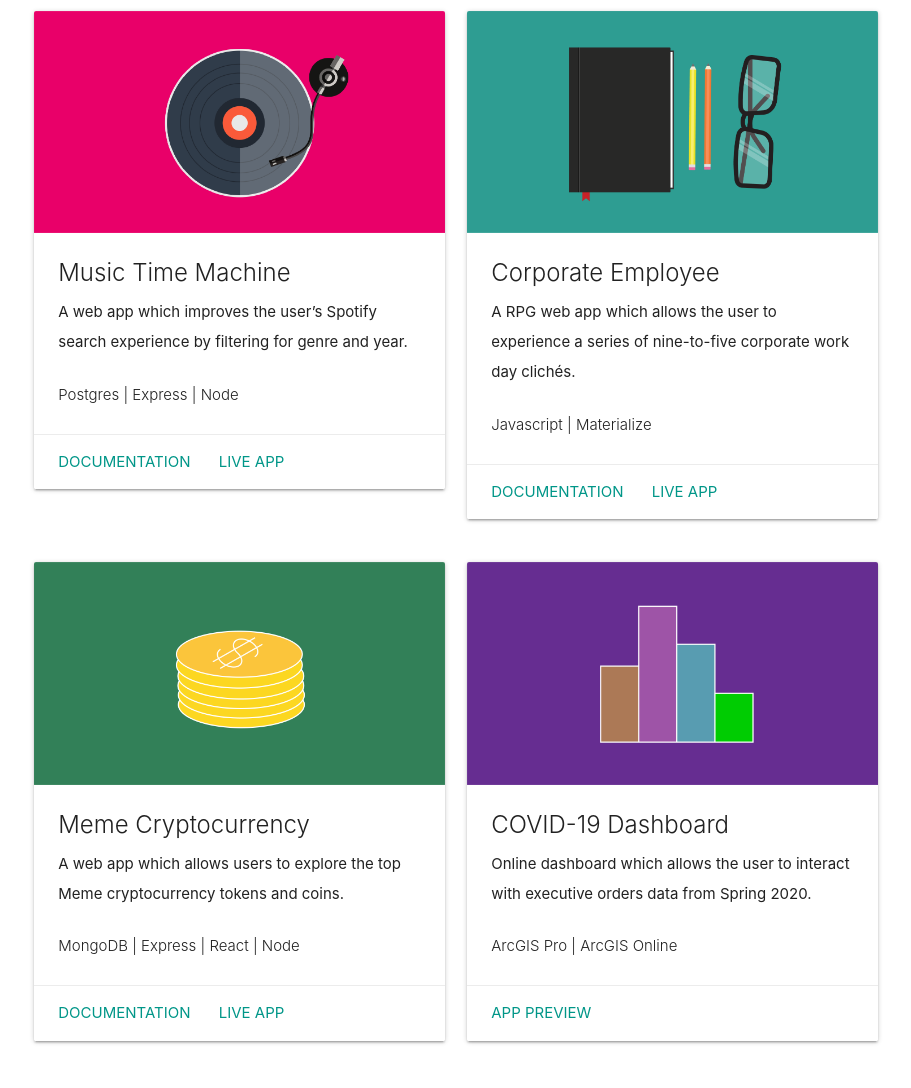
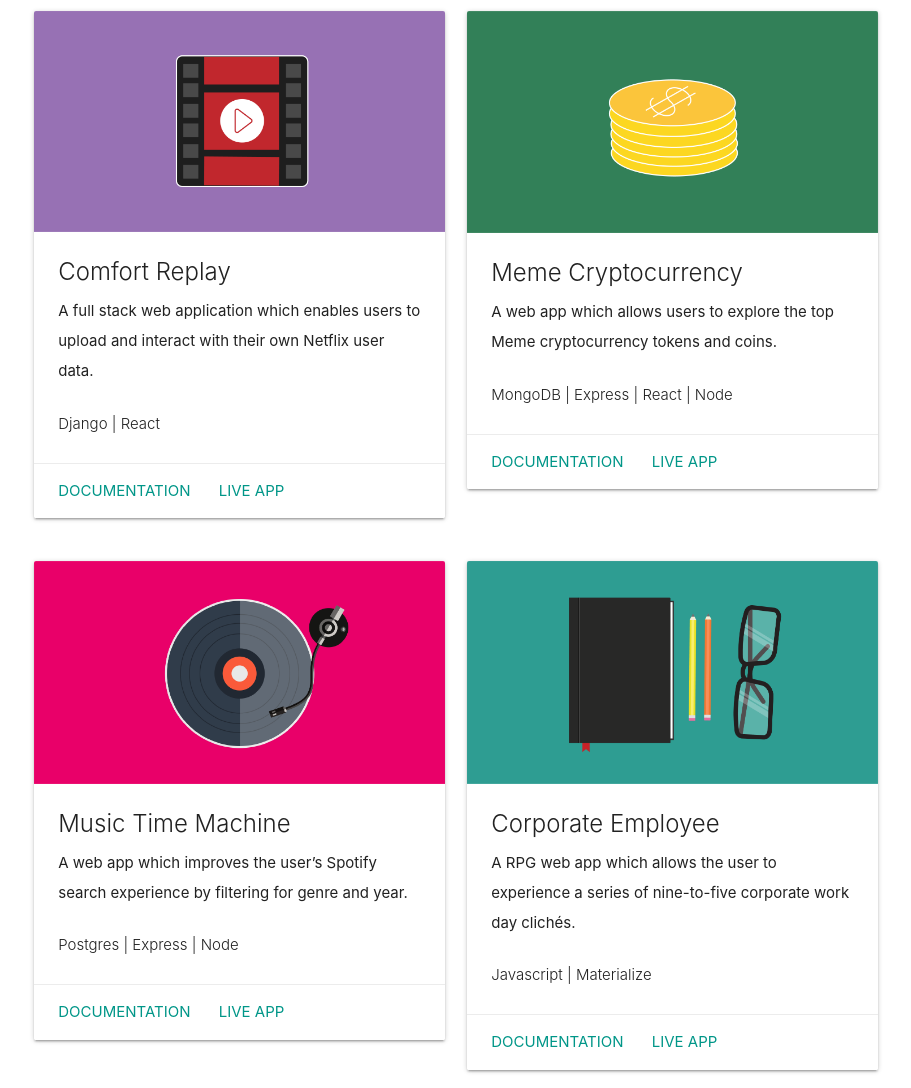
Before and after one commit to Mackmiller/dev-portfolio, a plain HTML site: page index.html in a window 1280 px wide. Shown: the part 643-1731 px from the top of the page, without its empty margins (184-1095 px from the left). Drawn offline with nearby package versions, Linux system fonts and the light colour scheme.

Commit message:
updated project and resume

```diff
--- a/index.html
+++ b/index.html
@@ -44,6 +44,49 @@
                     <div class="col s12 m6">
                         <div class="card">
                             <div class="card-image">
+                                <img src="images/tv.png">
+                            </div>
+                            <div class="card-content">
+                                <spam class="card-title">Comfort Replay</spam>
+                                <p>A full stack web application which enables users to upload and interact with their own Netflix user data.</p>
+                                </br>
+                                <div class="tech-stack light">
+                                    <p>Django | React</p>
+                                </div>
+                            </div>
+                            <div class="card-action">
+                                <a class="teal-text" href="https://github.com/Mackmiller/comfort-replay-client/blob/master/README.md" target="_blank">Documentation</a>
+                                <a class="teal-text" href="https://comfort-replay.herokuapp.com/" target="_blank">Live app</a>
+                            </div>
+                        </div>
+                    </div>
+                    <div class="col s12 m6">
+                        <div class="card">
+                            <div class="card-image">
+                                <img src="images/coins.png">
+                            </div>
+                            <div class="card-content">
+                                <spam class="card-title">Meme Cryptocurrency</spam>
+                                <p>A web app which allows users to explore the top Meme cryptocurrency tokens and coins.</p>
+                                </br>
+                                <div class="tech-stack light">
+                                    <p>MongoDB | Express | React | Node</p>
+                                </div>
+                            </div>
+                            <div class="card-action">
+                                <a class="teal-text" href="https://github.com/Mackmiller/meme-crypto-visuals-client/blob/master/README.md" target="_blank">Documentation</a>
+                                <a class="teal-text" href="https://meme-crypto-visuals.herokuapp.com/" target="_blank">Live app</a>
+                            </div>
+                        </div>
+                    </div>
+                </div>
+            </div>
+
+            <div class="row">
+                <div class="icon-block">
+                    <div class="col s12 m6">
+                        <div class="card">
+                            <div class="card-image">
                                 <img src="images/music-pinkk.png">
                             </div>
                             <div class="card-content">
@@ -79,31 +122,8 @@
                             </div>
                         </div>
                     </div>
-                </div>
-            </div>
-
-            <div class="row">
-                <div class="icon-block">
-                    <div class="col s12 m6">
-                        <div class="card">
-                            <div class="card-image">
-                                <img src="images/coins.png">
-                            </div>
-                            <div class="card-content">
-                                <spam class="card-title">Meme Cryptocurrency</spam>
-                                <p>A web app which allows users to explore the top Meme cryptocurrency tokens and coins.</p>
-                                </br>
-                                <div class="tech-stack light">
-                                    <p>MongoDB | Express | React | Node</p>
-                                </div>
-                            </div>
-                            <div class="card-action">
-                                <a class="teal-text" href="https://github.com/Mackmiller/meme-crypto-visuals-client/blob/master/README.md" target="_blank">Documentation</a>
-                                <a class="teal-text" href="https://meme-crypto-visuals.herokuapp.com/" target="_blank">Live app</a>
-                            </div>
-                        </div>
-                    </div>
-                    <div class="col s12 m6">
+                    <!-- ArcGIS Project -->
+                    <!-- <div class="col s12 m6">
                         <div class="card">
                             <div class="card-image">
                                 <img src="images/graph-purple.png">
@@ -120,11 +140,9 @@
                                 <a class="teal-text" href="https://vimeo.com/653465452" target="_blank">App Preview</a>
                             </div>
                         </div>
-                    </div>
+                    </div> -->
                 </div>
             </div>
-
-
         </div>
     </div>
     </div>
@@ -138,8 +156,7 @@
                             <p class="center light">JavaScript | Python | HTML | CSS | SQL | MQL | Swift | Arcade</p>
                             <p class="center light">React.js | Node.js | d3.js | Express | EJS | Axios | Request</p>
                             <p class="center light">Github | Postgres | MongoDB | Heroku | ArcGIS Pro | Xcode | Unity | Adobe Suite | Maya</p>
-
-                            </div>
+                        </div>
                     </div>
                     <div class="row">
                         <div class="col s12 center">
@@ -150,7 +167,6 @@
                 </div>
             </div>
         </div>
-
     </div>
     </div>
     </div>
@@ -170,7 +186,7 @@
                 <div class="center">
                     <h5 class="black-text" id="connect">View my resume</h5>
                     <ul>
-                        <li><a class="teal-text" href="images/updated_resume.pdf" target="_blank">2022 Resume</a></li>
+                        <li><a class="teal-text" href="images/resume_jan14.pdf" target="_blank">2022 Resume</a></li>
                     </ul>
                 </div>
             </div>
```
Also changed, not shown: images/tv.png (added), 2 other files.
